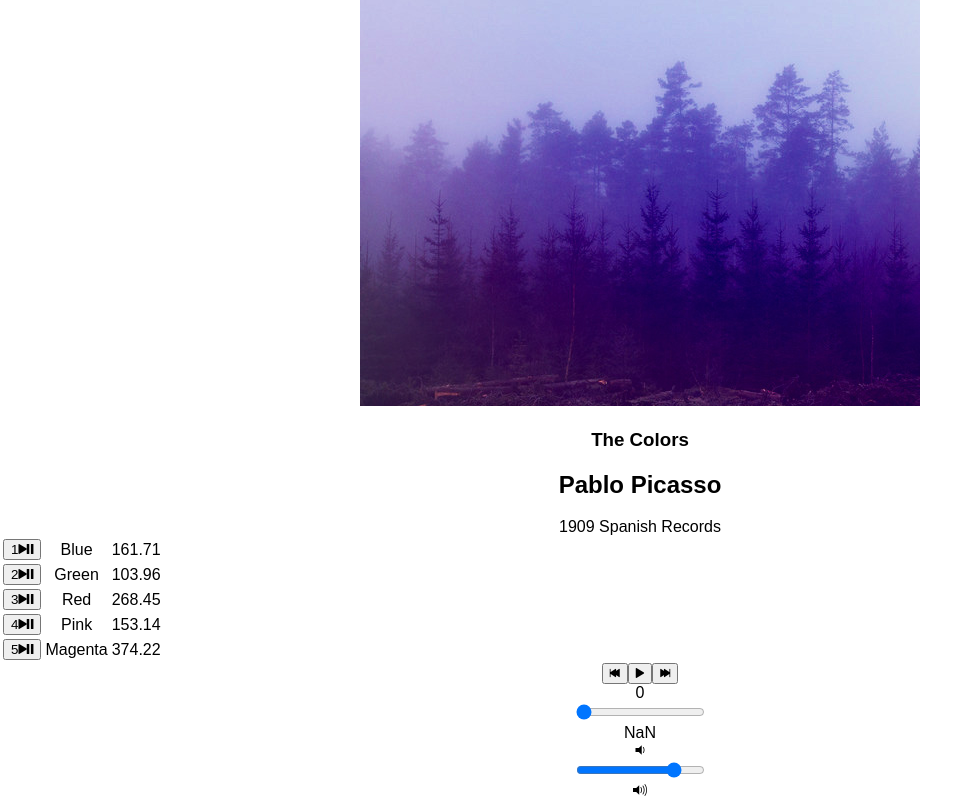
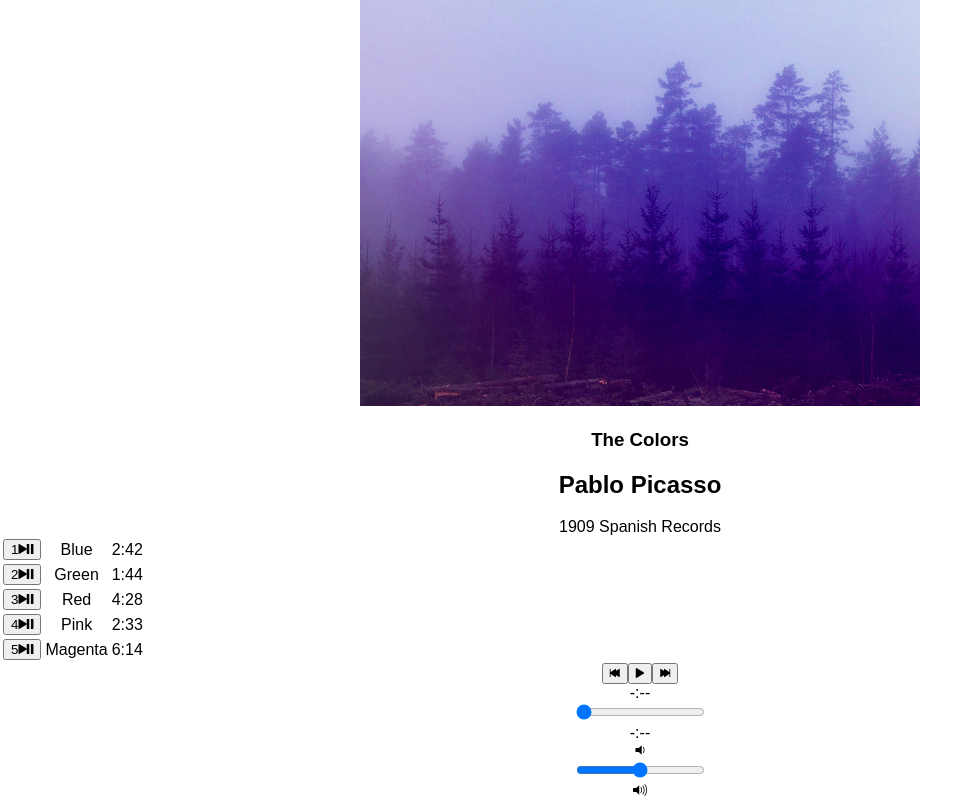
Before and after one commit to brose55/bloc-jams-react, a React (Create React App) app: page /album/the-colors in a window 1280 px wide. Shown: the part 252-1052 px from the top of the page, without its empty margins (0-980 px from the left). Built offline with nearby package versions, Linux system fonts and the light colour scheme.

Commit message:
Assignment 9 Player Bar: Range Inputs: completed

```diff
--- a/src/components/Album.js
+++ b/src/components/Album.js
@@ -15,11 +15,13 @@
       currentSong: album.songs[0],
       currentTime: 0,
       duration: album.songs[0].duration,
+      volume: .5,
       isPlaying: false
     };
 
     this.audioElement = document.createElement('audio');
     this.audioElement.src = album.songs[0].audioSrc;
+    this.audioElement.volume = this.state.volume;
   }
 
   componentDidMount() {
@@ -89,6 +91,16 @@
     this.setState({ currentTime: newTime });
   }
 
+  formatTime(time) {
+    return time ? `${Math.floor(time / 60)}:${Number(time % 60 / 100).toFixed(2).substr(2,3)}` : '-:--'
+  }
+
+  handleVolumeChange(e) {
+    const newVolume = e.target.value;
+    this.audioElement.volume = newVolume;
+    this.setState({ volume: newVolume });
+  }
+
 
   render() {
     return (
@@ -119,7 +131,7 @@
                   </button>
                 </td>
                 <td className="song-title">{song.title}</td>
-                <td className="song-duration">{song.duration}</td>
+                <td className="song-duration">{this.formatTime(song.duration)}</td>
               </tr>
 
             )
@@ -131,10 +143,13 @@
           currentSong={this.state.currentSong}
           currentTime={this.audioElement.currentTime}
           duration={this.audioElement.duration}
+          volume={this.state.volume}
           handleSongClick={() => this.handleSongClick(this.state.currentSong)}
           handlePrevClick={() => this.handlePrevClick()}
           handleNextClick={() => this.handleNextClick()}
           handleTimeChange={(e) => this.handleTimeChange(e)}
+          formatTime={(time) => this.formatTime(time)}
+          handleVolumeChange={(e) => this.handleVolumeChange(e)}
         />
       </section>
     );
--- a/src/components/PlayerBar.js
+++ b/src/components/PlayerBar.js
@@ -16,7 +16,7 @@
           </button>
           </section>
           <section id="time-control">
-            <div className="current-time">{this.props.currentTime}</div>
+            <div className="current-time">{this.props.formatTime(this.props.currentTime)}</div>
             <input
               type="range"
               className="seek-bar"
@@ -26,11 +26,19 @@
               step="0.01"
               onChange={this.props.handleTimeChange}
             />
-            <div className="total-time">{this.props.duration}</div>
+            <div className="total-time">{this.props.formatTime(this.props.duration)}</div>
           </section>
           <section id="volume-control">
           <div className="icon ion-volume-low"></div>
-          <input type="range" className="seek-bar" value="80" />
+          <input
+            type="range"
+            className="seek-bar"
+            value={this.props.volume}
+            max="1"
+            min="0"
+            step=".01"
+            onChange={this.props.handleVolumeChange}
+          />
           <div className="icon ion-volume-high"></div>
         </section>
       </section>
```
